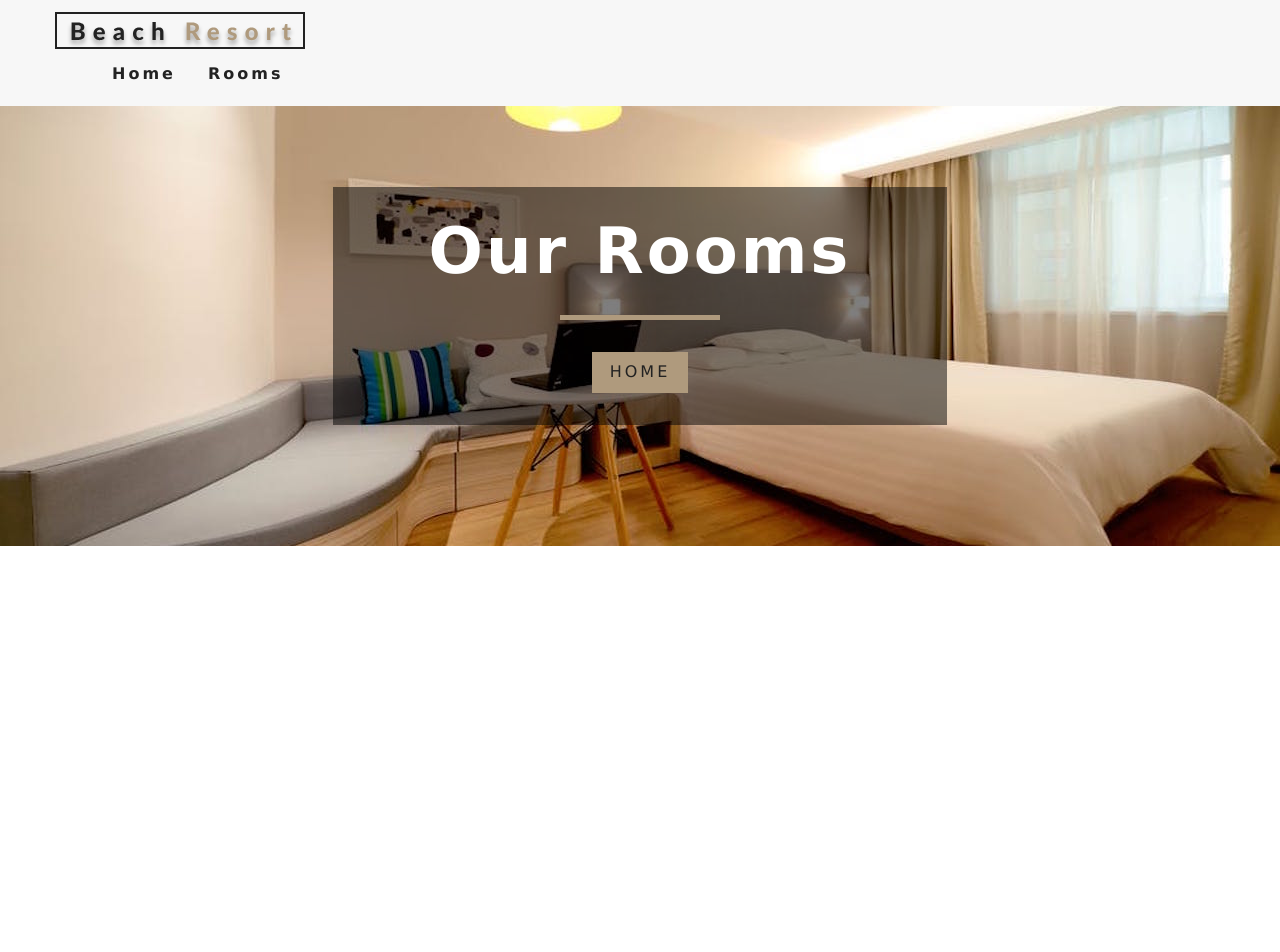
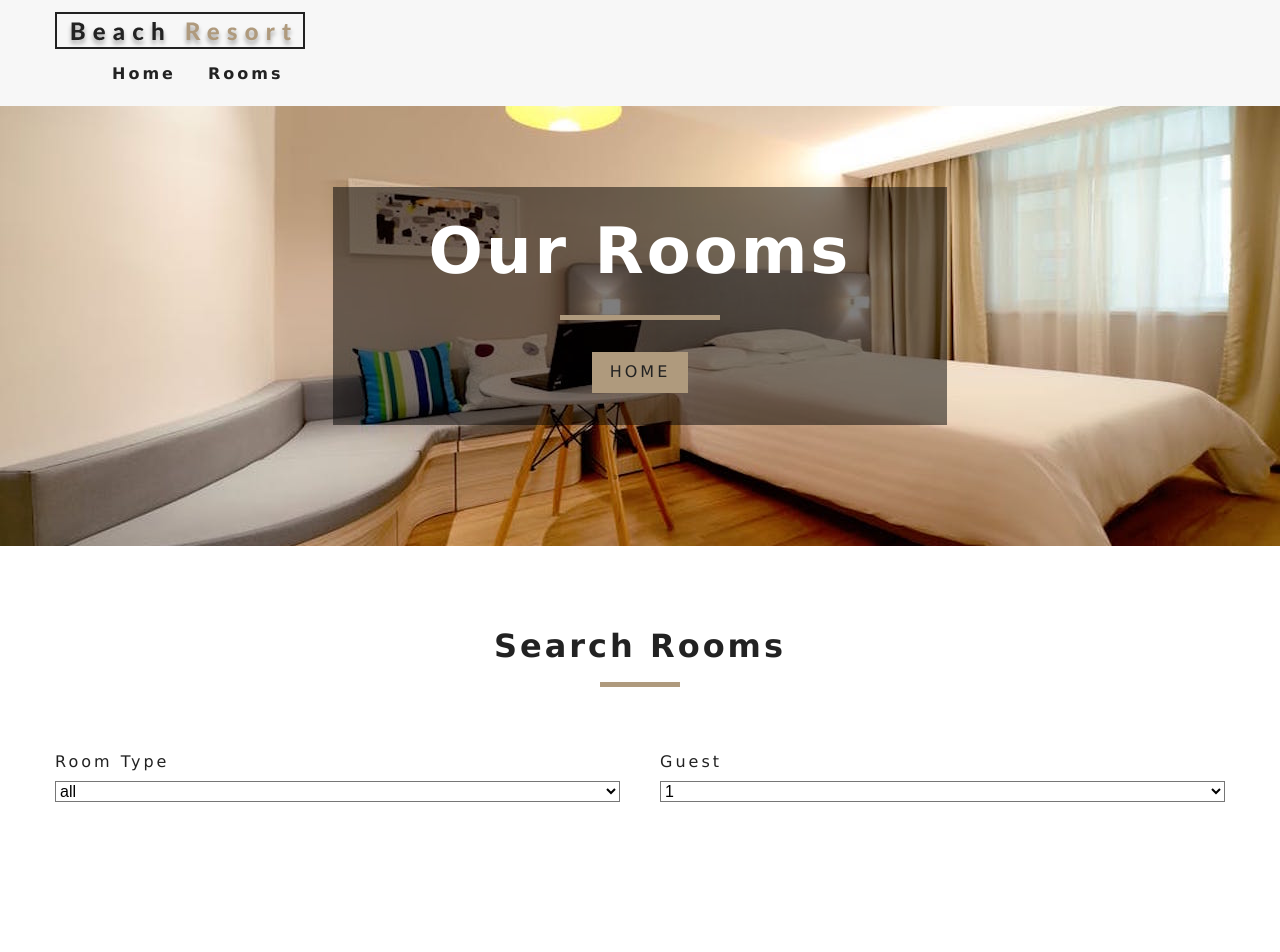
Before and after one commit to PvMeira/ResortUI, a React (Create React App) app: page /rooms in a window 1280 px wide. Shown: the top 952 px of the page. Before the commit the page ends 800 px from the top, so only its background shows below. Built offline with nearby package versions, Linux system fonts and the light colour scheme.

Commit message:
Creating Rooms page, with Container, filter and list components

```diff
--- a/src/Context.js
+++ b/src/Context.js
@@ -9,14 +9,62 @@ class RoomProvider extends Component {
     rooms: [],
     sortedRooms: [],
     featuredRooms: [],
-    loading: true
+    loading: true,
+    filter: {
+      type: "all",
+      capacity: 1,
+      price: 0,
+      minPrice: 0,
+      maxPrice: 0,
+      minSize: 0,
+      maxSize: 0,
+      breakfast: false,
+      pets: false
+    }
   };
 
   componentDidMount() {
     let rooms = this.formatData(items);
     let featuredRooms = rooms.filter(room => room.featured);
-    this.setState({ rooms, featuredRooms, sortedRooms: rooms, loading: false });
+    let maxPrice = Math.max(...rooms.map(item => item.price));
+    let maxSize = Math.max(...rooms.map(item => item.size));
+    this.setState({
+      rooms,
+      featuredRooms,
+      sortedRooms: rooms,
+      loading: false,
+      filter: { ...this.state.filter, maxPrice, maxSize }
+    });
   }
+
+  handleChange = event => {
+    const target = event.target;
+    const value = event.type === "checkbox" ? target.checked : target.value;
+    const name = target.name;
+    this.setState(
+      { filter: { ...this.state.filter, [name]: value } },
+      this.filterRooms
+    );
+  };
+
+  filterRooms = () => {
+    let { rooms, filter } = this.state;
+    this.setState({ sortedRooms: this.filter(rooms, filter) });
+  };
+
+  filter = (rooms, filter) => {
+    let tempRooms = [...rooms];
+    if (filter.type !== "all") tempRooms = tempRooms.filter(a => a.type === filter.type);
+    if (filter.price) tempRooms = tempRooms.filter(a => a.price === parseFloat(filter.price));
+    if (filter.pets) tempRooms = tempRooms.filter(a => a.pets === filter.pets);
+    if (filter.minSize) tempRooms = tempRooms.filter(a => a.size > filter.minSize);
+    if (filter.maxSize) tempRooms = tempRooms.filter(a => a.size <= filter.maxSize);
+    if (filter.minPrice) tempRooms = tempRooms.filter(a => a.price > filter.minPrice);
+    if (filter.maxPrice) tempRooms = tempRooms.filter(a => a.price <= filter.maxPrice);
+    if (filter.capacity) tempRooms = tempRooms.filter(a => a.capacity >= filter.capacity);
+    if (filter.breakfast) tempRooms = tempRooms.filter(a => a.breakfast > filter.breakfast);
+    return tempRooms;
+  };
 
   formatData(items) {
     let tempItems = items.map(item => {
@@ -36,7 +84,13 @@ class RoomProvider extends Component {
 
   render() {
     return (
-      <RoomContext.Provider value={{ ...this.state, getRoom: this.getRoom }}>
+      <RoomContext.Provider
+        value={{
+          ...this.state,
+          getRoom: this.getRoom,
+          handleChange: this.handleChange
+        }}
+      >
         {this.props.children}
       </RoomContext.Provider>
     );
@@ -44,4 +98,11 @@ class RoomProvider extends Component {
 }
 const RoomConsumer = RoomContext.Consumer;
 
+// Exemplo de como fazer HighOrder component para usar em outras componentes
+// export function withRoomConsumer(Component) {
+//   return function ConsumerWrapper(props) {
+//     return (<RoomConsumer> {value => <Component {...props} context={value}/>}</RoomConsumer>);
+//   }
+// }
+
 export { RoomProvider, RoomConsumer, RoomContext };
--- /dev/null
+++ b/src/components/roomContainer/RoomContainer.js
@@ -0,0 +1,21 @@
+import React from "react";
+import RoomList from "../roomsList/RoomList";
+import RoomFilter from "../roomFilter/RoomFilter";
+import LoadingComponent from "../loading/Loading";
+import { useContext } from "react";
+import { RoomContext } from "../../Context";
+
+export default function RoomContainer() {
+  const context = useContext(RoomContext);
+  const { loading, rooms, sortedRooms } = context;
+  if (loading) {
+    return <LoadingComponent />;
+  }
+
+  return (
+    <div>
+      <RoomFilter rooms={[rooms]} />
+      <RoomList rooms={sortedRooms} />
+    </div>
+  );
+}
--- /dev/null
+++ b/src/components/roomFilter/RoomFilter.js
@@ -0,0 +1,57 @@
+import React from "react";
+import { useContext } from "react";
+import { RoomContext } from "../../Context";
+import Title from "../title/Title";
+
+const getUnique = (itens, value) => {
+  return [...new Set(itens.map(item => item[value]))];
+};
+
+export default function RoomFilter() {
+  const context = useContext(RoomContext);
+  const { handleChange, filter, rooms } = context;
+  return (
+    <section className="filter-container">
+      <Title title="search rooms" />
+      <form className="filter-form">
+        <div className="form-group">
+          <label htmlFor="type">room type</label>
+          <select
+            name="type"
+            id="type"
+            value={filter.type}
+            className="form-control"
+            onChange={handleChange}
+          >
+            {["all", ...getUnique(rooms, "type")].map((item, index) => {
+              return (
+                <option key={index} value={item}>
+                  {item}
+                </option>
+              );
+            })}
+          </select>
+        </div>
+
+        <div className="form-group">
+          <label htmlFor="capacity">guest</label>
+          <select
+            name="capacity"
+            id="capacity"
+            value={filter.capacity}
+            className="form-control"
+            onChange={handleChange}
+          >
+            {getUnique(rooms, "capacity").map((item, index) => {
+              return (
+                <option key={index} value={item}>
+                  {item}
+                </option>
+              );
+            })}
+          </select>
+        </div>
+      </form>
+    </section>
+  );
+}
--- /dev/null
+++ b/src/components/roomsList/RoomList.js
@@ -0,0 +1,23 @@
+import React from 'react'
+import Room from '../room/Room';
+
+export default function RoomList({rooms}) {
+    if (rooms.length === 0 )
+        return (
+            <div className="empty-search">
+                <h3>Unfortunately no rooms matched your search criteria.</h3>
+            </div>
+        );
+    return (
+        <section className="roomslist">
+        <div className="roomslist-center">
+            {
+                rooms.map(item =>{
+                    return <Room key={item.id} room={item}/>
+                })
+            }
+        </div>
+
+        </section>
+    )
+}
--- a/src/pages/Rooms.js
+++ b/src/pages/Rooms.js
@@ -2,9 +2,10 @@ import React from "react";
 import Hero from "../components/hero/Hero";
 import Banner from "../components/banner/Banner";
 import { Link } from "react-router-dom";
-
+import RoomContainer from '../components/roomContainer/RoomContainer';
 const Rooms = () => {
   return (
+    <>
     <Hero hero="roomsHero">
       <Banner title="Our Rooms">
         <Link to="/" className="btn-primary">
@@ -12,6 +13,8 @@ const Rooms = () => {
         </Link>
       </Banner>
     </Hero>
+    <RoomContainer/>
+    </>
   );
 };
 
```
